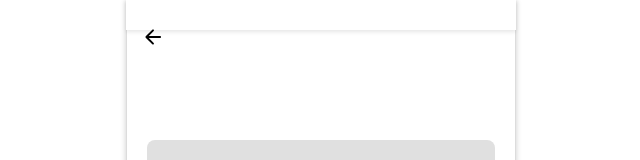
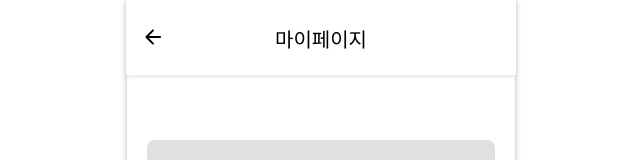
Before and after one commit to dannycho1530/5-bigbrother-SlimDealz-fe, a React (Vite) app: page /myPage in a window 1280 px wide. Shown: the top 160 px of the page, without its empty margins (319-959 px from the left). Built offline with nearby package versions, Linux system fonts and the light colour scheme.

Commit message:
feat: 마이페이지 header수정

```diff
--- a/src/components/layoutWrapper/header/index.tsx
+++ b/src/components/layoutWrapper/header/index.tsx
@@ -53,6 +53,7 @@ const Header: React.FC<HeaderProps> = ({ pageTitle }) => {
   const isSimplePage = [
     '/alarm',
     '/bookmark',
+    '/myPage',
     '/information',
     '/recentlyView',
     '/signUp',
--- a/src/components/layoutWrapper/header/styles.tsx
+++ b/src/components/layoutWrapper/header/styles.tsx
@@ -7,6 +7,7 @@ export const HeaderContainer = styled.div`
   transform: translateX(-50%);
   width: 100%;
   max-width: 390px;
+  min-height: 8vh;
   height: auto;
   flex-direction: column;
   align-items: center;
@@ -76,10 +77,13 @@ export const PageTitle = styled.div<{
     $isSimplePage ? 'flex' : $isSpecialPage ? 'none' : 'flex'};
   align-items: center;
   justify-content: center;
-  width: 100%; /* width를 100%로 변경 */
+  width: 100%;
+  max-width: 380px;
   height: 30px;
   font-size: 20px;
   font-weight: 20px;
+  padding-top: 35px;
+  padding-bottom: 20px;
   margin: 5px;
 
   ${({ $isSimplePage }) =>
--- a/src/pages/user/myMain/index.tsx
+++ b/src/pages/user/myMain/index.tsx
@@ -9,13 +9,13 @@ const MyMainPage = () => {
 
   const handleBookmarkClick = () => {
     if (bookmarkCount < 100) {
-      setBookmarkCount(prevCount => prevCount + 1);
+      setBookmarkCount((prevCount) => prevCount + 1);
     }
     navigate('/bookmark');
   };
 
   const handleAlarmClick = () => {
-    setAlarmCount(prevCount => prevCount + 1);
+    setAlarmCount((prevCount) => prevCount + 1);
     navigate('/alarm');
   };
 
```
Also changed, not shown: src/pages/user/myMain/styles.tsx (line endings or trailing spaces).
